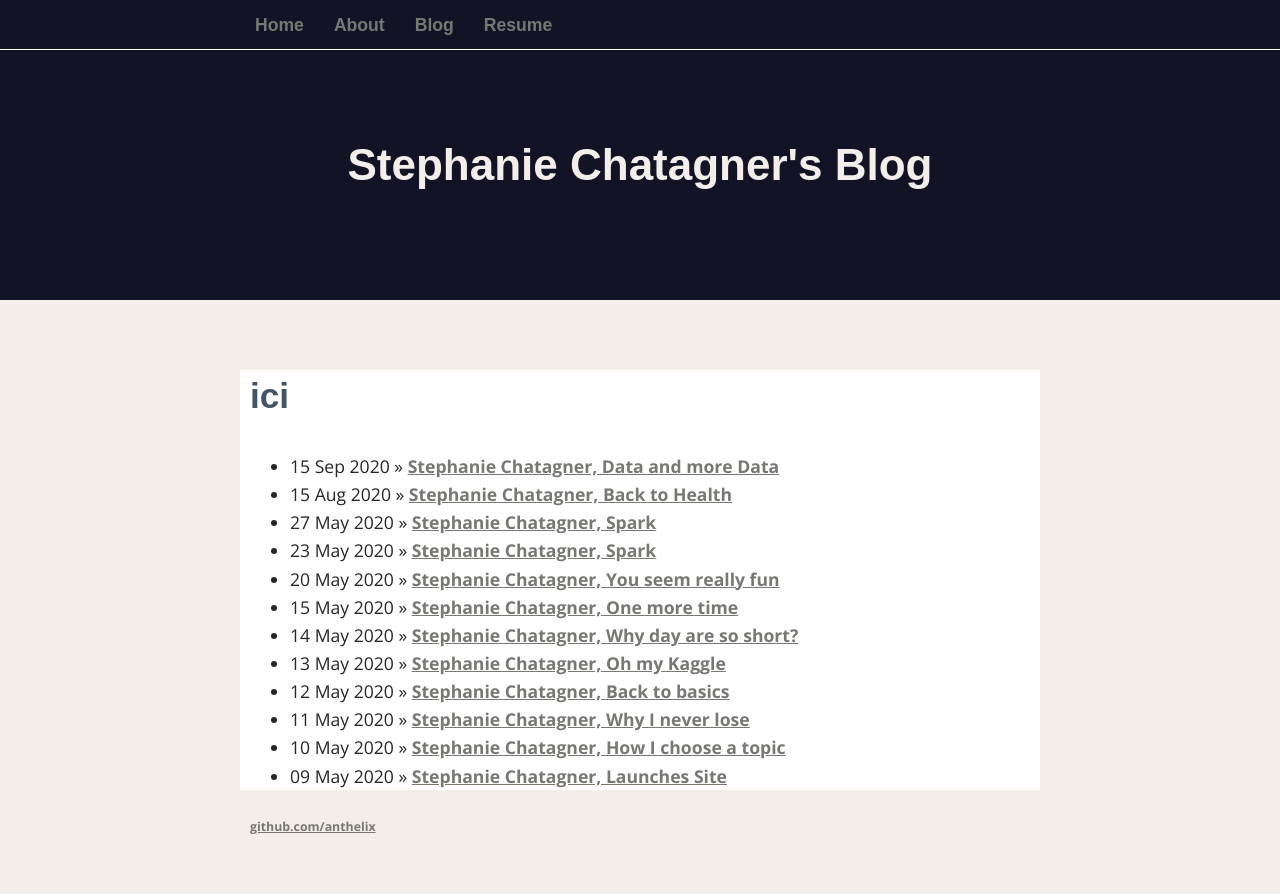
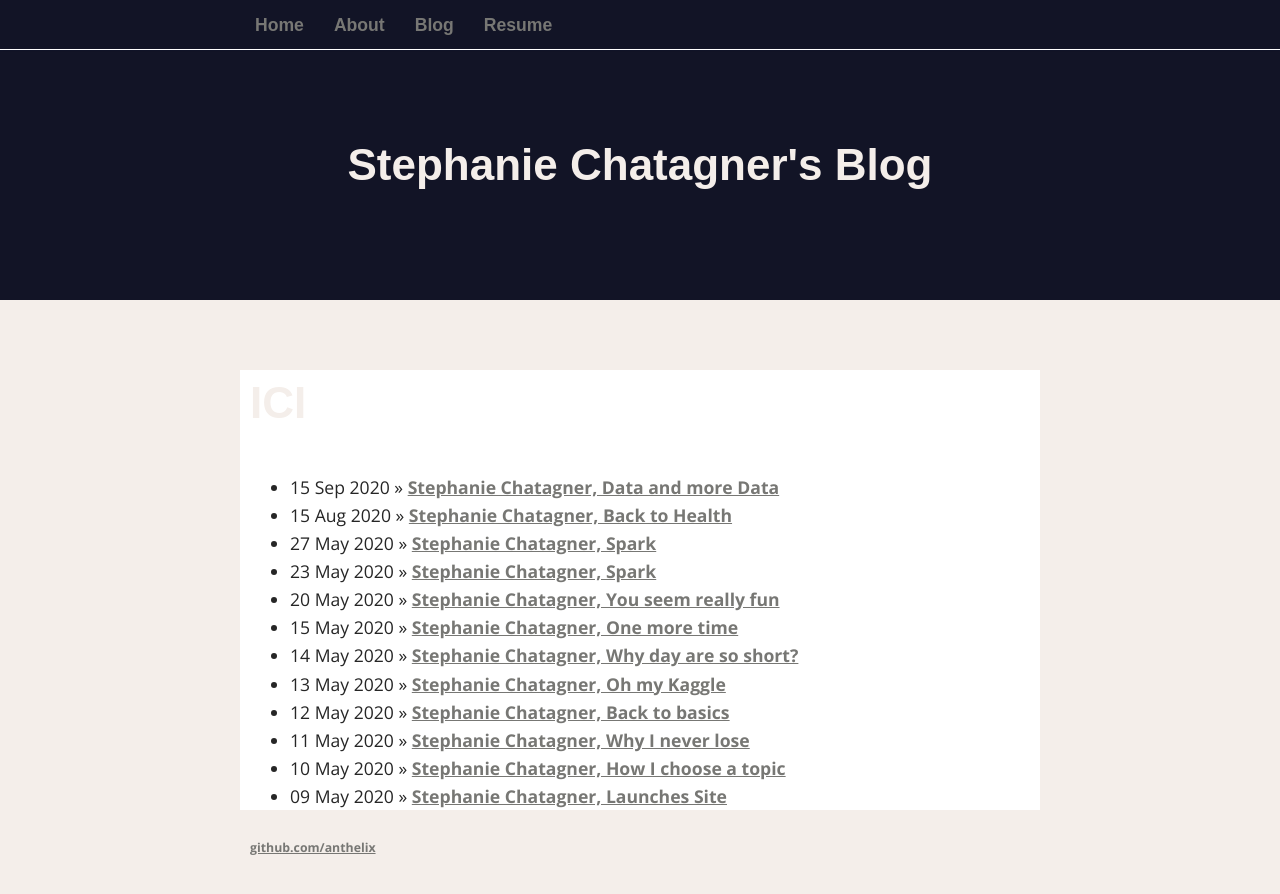
Before and after one commit to anthelix/anth_blog, a Jekyll site: the page built from log/index.html, in a window 1280 px wide. Shown: the top 894 px of the page. Built offline with Jekyll 4.4.1, drawn with Linux system fonts in a browser that asks for light colours; nearby versions of some CDN libraries; some web fonts are replaced.

```diff
--- a/_config.yml
+++ b/_config.yml
@@ -28,7 +28,7 @@
 name: Stephanie Chatagner
 email:
 
-tagline: Personal cover page test # Appears on the sidebar bellow your name.
+tagline: Personal cover page # Appears on the sidebar bellow your name.
 twitter_username: avoir
 github_username: anthelix
 address: Chatillon
--- a/log/index.html
+++ b/log/index.html
@@ -1,8 +1,7 @@
 ---
 layout: template
 ---
-	<h1>{{ page.title }}</h1>
-	<h2>ici</h2>
+	<h1>ICI</h1>
 	<ul class="posts">
 
 	  {% for post in site.posts %}
```
